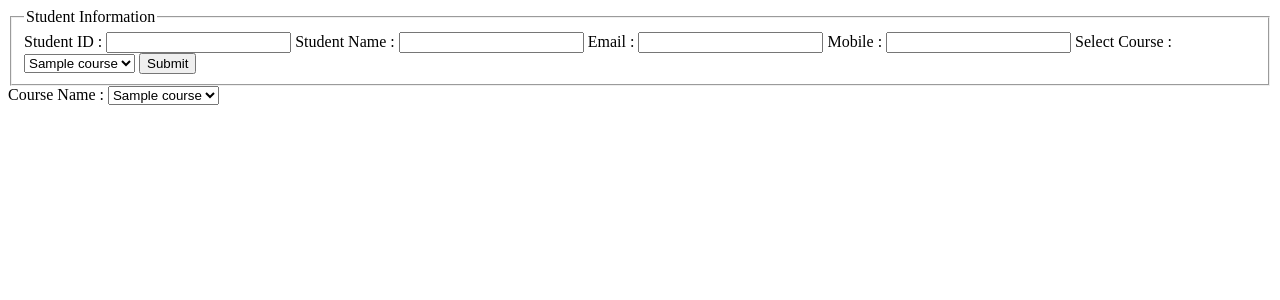
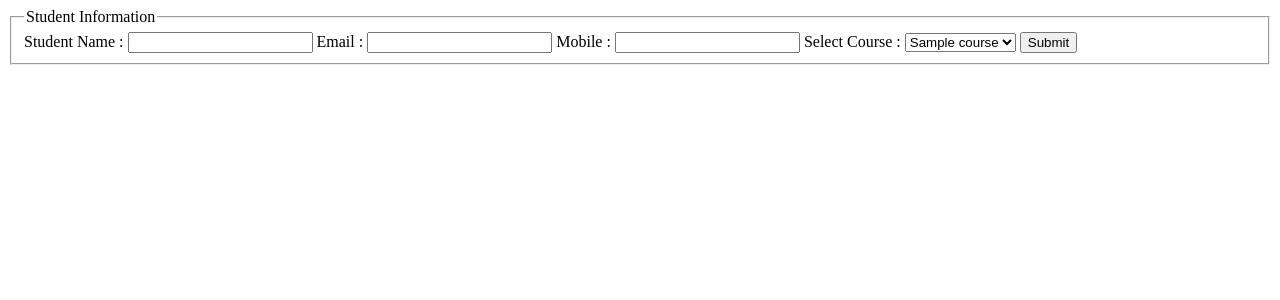
Before and after one commit to jahangiralamdiu/PhpCrud, a PHP site: page / in a window 1280 px wide. Shown: the top 300 px of the page. Run offline with PHP 8.4, Linux system fonts and the light colour scheme; tables that the repository leaves empty or names only in its code hold one stand-in row (values such as "Sample post").

Commit message:
insert data into both student table and course map table

```diff
--- a/index.php
+++ b/index.php
@@ -11,14 +11,11 @@ and open the template in the editor.
     </head>
     <body>
 
-        <form action="index.php" method="post">
+        <form action="studentregistration.php" method="post">
 
             <fieldset>
 
             <legend>Student Information</legend>
-
-            <label for="student_id">Student ID : </label>
-            <input type="text" name="student_id"/>
 
             <label for="student_name">Student Name : </label>
             <input type="text" name="student_name"/>
@@ -31,7 +28,7 @@ and open the template in the editor.
 
             <label for="course">Select Course : </label>
 
-            <select name="course">
+            <select name="courseName">
 
                 <?php
                 require_once 'dbconnection.php';
@@ -45,7 +42,7 @@ and open the template in the editor.
                 $query = mysql_query("select title from courses");
 
                 while ($data = mysql_fetch_object($query)) {
-                    echo "<option>" . $data->title . "</option>";
+                    echo "<option value = $data->title >" . $data->title . "</option>";
                 }
                 ?>
 
@@ -57,57 +54,5 @@ and open the template in the editor.
 
         </form>
 
-        <?php
-
-        require_once 'dbconnection.php';
-
-        $dbConnection = new DbConnection();
-
-        $con = $dbConnection->getConnection();
-
-
-        if(isset($_POST['submit_button']))
-        {
-
-        $ID = $_POST['student_id'];
-
-        $name = $_POST['student_name'];
-
-        $email = $_POST['student_email'];
-
-        $mobile = $_POST['mobile'];
-
-
-        $query = "insert into student values ('null', '$name', '$email', '$mobile')";
-
-        if (mysql_query($query))
-
-        {
-            echo 'Data Inserted';
-
-            mysql_close($con);
-        }
-
-
-        echo $ID;
-
-        }
-
-        $query =mysql_query("select title from courses");
-
-        echo 'Course Name : ';
-
-        echo '<select>';
-
-        while ( $data = mysql_fetch_object($query))
-        {
-            echo "<option>".$data->title."</option>";
-
-        }
-        echo '<select>';
-
-
-        // put your code here
-        ?>
     </body>
 </html>
```
Also changed, not shown: studentregistration.php (added, +45 -0 lines).
